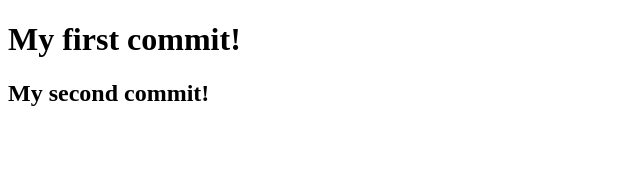
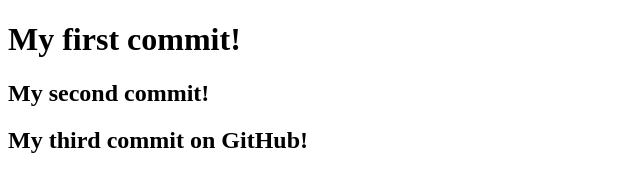
Before and after one commit to Artem7887/goit_study, a plain HTML site: page index.html in a window 1280 px wide. Shown: the whole page, without its empty margins (0-640 px from the left). Drawn offline with Linux system fonts and the light colour scheme.

Commit message:
Update index.html

```diff
--- a/index.html
+++ b/index.html
@@ -7,5 +7,6 @@
 <body>
 	<h1>My first commit!</h1>
 	<h2>My second commit!</h2>
+	<h2>My third commit on GitHub!</h2>
 </body>
 </html>
```
